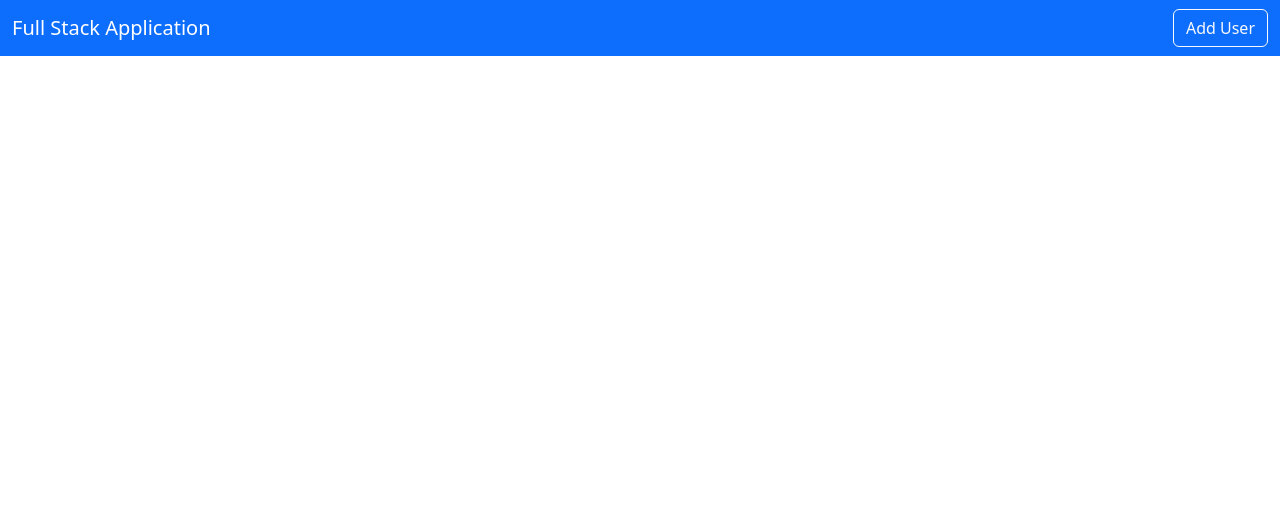
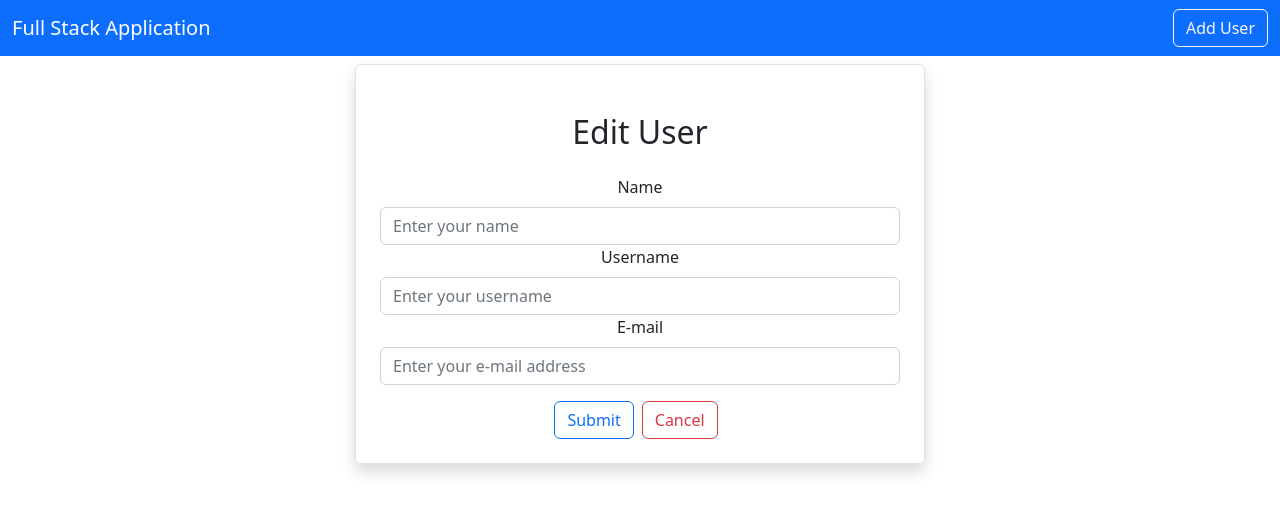
Before and after one commit to nejilabs/codewitharjun-fssbrs-20220811, a React (Create React App) app in the folder fullstack-frontend/: page /edituser/1 in a window 1280 px wide. Shown: the top 514 px of the page. Built offline with nearby package versions, Linux system fonts and the light colour scheme; no server answers.

Commit message:
feat/nelly/18euuap-19 @e

```diff
--- a/fullstack-frontend/src/App.js
+++ b/fullstack-frontend/src/App.js
@@ -4,6 +4,8 @@
 import Home from './pages/Home';
 import { BrowserRouter as Router, Routes, Route } from 'react-router-dom';
 import AddUser from './users/AddUser';
+import EditUser from './users/EditUser';
+
 
 function App() {
   return (
@@ -13,6 +15,8 @@
         <Routes>
           <Route exact path="/" element={<Home />} />
           <Route exact path="/adduser" element={<AddUser />} />
+          <Route exact path="/edituser/:id" element={<EditUser />} />
+
         </Routes>
       </Router>
     </div>
--- a/fullstack-frontend/src/pages/Home.js
+++ b/fullstack-frontend/src/pages/Home.js
@@ -1,5 +1,7 @@
 import React, { useEffect, useState } from 'react'
 import axios from 'axios'
+import { Link } from 'react-router-dom'
+
 
 export default function Home() {
 
@@ -39,7 +41,7 @@
                   <td>{user.email}</td>
                   <td>
                     <button className="btn btn-primary mx-2">View</button>
-                    <button className="btn btn-outline-primary mx-2">Edit</button>
+                    <Link className="btn btn-outline-primary mx-2" to={`/edituser/${user.id}`}>Edit</Link>
                     <button className="btn btn-danger mx-2">Delete</button>
                   </td>
                 </tr>
--- a/fullstack-frontend/src/users/EditUser.js
+++ b/fullstack-frontend/src/users/EditUser.js
@@ -0,0 +1,64 @@
+import React, { useEffect, useState } from 'react'
+import axios from 'axios'
+import { Link, useNavigate, useParams } from 'react-router-dom'
+
+export default function EditUser() {
+
+  let navigate = useNavigate()
+
+  const { id } = useParams()
+
+  const [user, setUser] = useState({
+    username: "",
+    name: "",
+    email: ""
+  })
+
+  const { name, username, email } = user;
+
+  const onInputChange = (e) => {
+    const data = { ...user, [e.target.name]: e.target.value }
+    setUser(data);
+  }
+
+  useEffect(() => {
+    loadUser()
+  }, [])
+
+  const onSubmit = async (e) => {
+    e.preventDefault();
+    await axios.put(`http://localhost:8080/user/${id}`, user)
+    navigate("/")
+  }
+
+  const loadUser = async () => {
+    const result = await axios.get(`http://localhost:8080/user/${id}`)
+    console.log(result.data);
+    setUser(result.data)
+  }
+
+  return (
+    <div className='container'>
+      <div className="row">
+        <div className="col-md-6 offset-md-3 border rounded p-4 mt-2 shadow">
+          <h2 className="text-center m-4">Edit User</h2>
+
+          <form onSubmit={(e) => onSubmit(e)}>
+            <div className="mb-3">
+              <label htmlFor="Name" className="form-label">Name</label>
+              <input type={"text"} className="form-control" placeholder="Enter your name" name="name" value={name} onChange={(e) => onInputChange(e)} />
+
+              <label htmlFor="Username" className="form-label">Username</label>
+              <input type={"text"} className="form-control" placeholder="Enter your username" name="username" value={username} onChange={(e) => onInputChange(e)} />
+
+              <label htmlFor="E-mail" className="form-label">E-mail</label>
+              <input type={"text"} className="form-control" placeholder="Enter your e-mail address" name="email" value={email} onChange={(e) => onInputChange(e)} />
+            </div>
+            <button type="submit" className="btn btn-outline-primary">Submit</button>
+            <Link type="submit" className="btn btn-outline-danger mx-2" to="/">Cancel</Link>
+          </form>
+        </div>
+      </div>
+    </div>
+  )
+}
```
Also changed, not shown: 1 other file (tests, documents, lock files or other folders).
